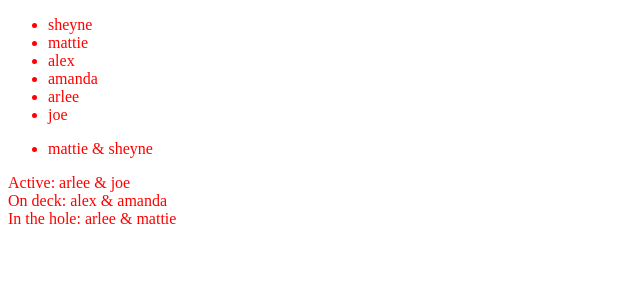
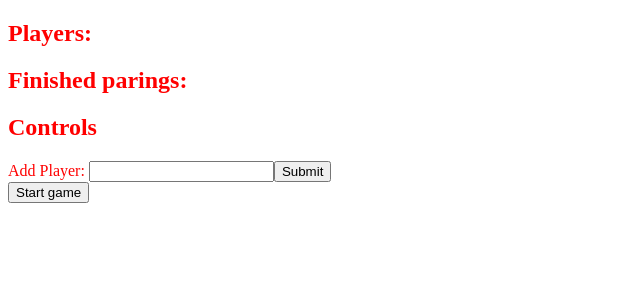
Before and after one commit to Sheyne/buzzle, a Next.js app: page / in a window 1280 px wide. Shown: the top 300 px of the page, without its empty margins (0-640 px from the left). Built offline with nearby package versions, Linux system fonts and the light colour scheme.

Commit message:
add basic logic

```diff
--- a/src/app/game.ts
+++ b/src/app/game.ts
@@ -1,6 +1,7 @@
-function choose<T>(xs: T[]): [T, number] {
+function choose<T>(xs: T[]): [T, number] | undefined {
+    if (xs.length === 0) { return undefined; }
     const index = Math.floor(Math.random() * xs.length);
-    return [xs[index], index]
+    return [xs[index]!, index]
 }
 
 function ordered(players: [string, string]) {
@@ -9,22 +10,37 @@ function ordered(players: [string, string]) {
     return sorted;
 }
 
+export class GameIsOver extends Error {};
+
 export class Game {
     constructor(
         public players: Set<string> = new Set(),
-        public buzzles: [string, string][] = []
+        public buzzles: [string, string][] = [],
+        private upcomingPairs: [string, string][] = [],
     ) {}
 
-    public copy(): Game {
-        return new Game(new Set(this.players), [...this.buzzles]);
+    public static fromJSON(state: {players: string[], buzzles: [string, string][], upcoming: [string, string][]}) {
+        return new Game(new Set(state.players), state.buzzles, state.upcoming);
+    }
+
+    public toJSON() {
+        return {players: [...this.players], buzzles: this.buzzles, upcoming: this.upcomingPairs};
     }
 
     public addPlayer(player: string) {
         this.players.add(player);
     }
 
-    public addRound(players: [string, string]) {
-        this.buzzles.push(ordered(players));
+    public addRound(players?: [string, string]) {
+        if (players != null) {
+            this.buzzles.push(ordered(players));
+        } else {
+            const next = this.upcoming.shift();
+            if (next == null) {
+                throw new GameIsOver();
+            }
+            this.addRound(next);
+        }
     }
 
     private buzzleCounts(): [string, number][] {
@@ -40,58 +56,73 @@ export class Game {
     }
 
     private isTooRecent(player: string) {
-        const mostRecentPair = this.buzzles[this.buzzles.length - 1];
-        return mostRecentPair.includes(player);
+        return this.upcomingPairs.flat().includes(player);
     }
 
-    private untilValid(getPlayers: () => [string, string]): [string, string] {
-        let choice: [string, string];
-        do {
-            choice = getPlayers();
-        } while (this.buzzles.find(([a, b]) => a === choice[0] && b === choice[1]));
-        return choice;
+    private untilValid(getPlayers: () => [string, string] | undefined): [string, string] | undefined {
+        for (let x = 0; x < 500 ; x += 1) {
+            const choice = getPlayers();
+            if (choice != null && !this.buzzles.find(([a, b]) => a === choice[0] && b === choice[1])) {
+                return choice;
+            }
+        };
+        return undefined;
     }
 
-    public findNextPairing() {
+    private findNextPairingInternal({diameter}: {diameter: number}) {
         const counts = this.buzzleCounts().filter(([player]) => !this.isTooRecent(player));
-        const secondPlayerCount = counts[1][1];
-        if (secondPlayerCount == null) {
-            // todo: no valid options
+        const secondPlayerCount = counts[1]?.[1];
+        const [firstPlayer, ...otherPlayers] = counts;
+        if (firstPlayer == null || secondPlayerCount == null) {
+            return undefined;
         }
-        const playersMatchingSecond = counts
-            .filter(([_, count]) => count === secondPlayerCount)
+
+        const playersMatchingSecond = otherPlayers
+            .filter(([_, count]) => count - diameter <= secondPlayerCount)
             .map(([player]) => player);
 
-        if (counts[0][1] === secondPlayerCount) {
+        if (firstPlayer[1] === secondPlayerCount) {
             // player 1 is the same as all the players matching second
             return this.untilValid(() => {
-                // todo: if we run out, look into more played players
-                const candidates = [...playersMatchingSecond];
-                const [player1, index] = choose(candidates);
+                const candidates = [firstPlayer[0], ...playersMatchingSecond];
+                const choice = choose(candidates);
+                if (!choice) return undefined;
+                const [player1, index] = choice;
                 candidates.splice(index, 1);
-                const [player2] = choose(candidates);
+                const choice2 = choose(candidates);
+                if (!choice2) return undefined;
+                const [player2] = choice2;
                 return ordered([player1, player2]);
             });
         } else {
             // player 1 is priority
             return this.untilValid(() => {
-                if (playersMatchingSecond.length === 0) {
-                    // todo: fetch more people
-                }
-                const [player, index] = choose(playersMatchingSecond);
+                const choice = choose(playersMatchingSecond);
+                if (!choice) return undefined;
+                const [player, index] = choice;
                 playersMatchingSecond.splice(index, 1);
-                return ordered([counts[0][0], player]);
+                return ordered([firstPlayer[0], player]);
             });
         }
     }
 
-    public upcoming(): [string, string][] {
-        const first = this.findNextPairing();
-        const next = this.copy();
-        next.addRound(first);
-        const second = next.findNextPairing();
-        const after = next.copy();
-        after.addRound(second);
-        return [first, second, after.findNextPairing()];
+    private findNextPairing() {
+        for (let diameter = 0; diameter < 3; diameter += 1) {
+            const attempt = this.findNextPairingInternal({diameter});
+            if (attempt) return attempt;
+        }
+    }
+
+    private calculateUpcoming() {
+        while (this.upcomingPairs.length < 3) {
+            const pair = this.findNextPairing();
+            if (!pair) { return; }
+            this.upcomingPairs.push(pair);
+        }
+    }
+
+    public get upcoming(): [string, string][] {
+        this.calculateUpcoming();
+        return this.upcomingPairs;
     }
 }
--- a/src/app/page.tsx
+++ b/src/app/page.tsx
@@ -1,35 +1,76 @@
+'use client'
+
 import styles from "./page.module.css";
 import {Game} from "./game";
+import { useState } from "react";
 
 export default function Home() {
-  const game = new Game();
-  game.addPlayer("sheyne");
-  game.addPlayer("mattie");
-  game.addPlayer("alex");
-  game.addPlayer("amanda");
-  game.addPlayer("arlee");
-  game.addPlayer("joe");
+  const [hasBegun, setHasBegun] = useState(false);
+  const [state, setState] = useState(() => new Game().toJSON());
+  const game = Game.fromJSON(state);
 
-  game.addRound(["sheyne", "mattie"]);
-
-  const [active, onDeck, inTheHole] = game.upcoming();
+  function existingParings() {
+  if (hasBegun) {
+    const [active, onDeck, inTheHole] = game.upcoming;
+    return (
+      <div>
+      <h2>Who's next?</h2>
+      { active != null ?  <div>Active: {active[0]} & {active[1]}</div> : ""}
+      { onDeck != null ?  <div>On deck: {onDeck[0]} & {onDeck[1]}</div> : ""}
+      { inTheHole != null ?  <div>In the hole: {inTheHole[0]} & {inTheHole[1]}</div> : ""}
+      </div>
+    )
+  } else {
+    return ""
+  }
+}
 
   return (
     <div className={styles.page}>
+      <h2>Players: </h2>
       <ul>
       {
         [...game.players.values()].map(player => (<li>{player}</li>))
       }
       </ul>
+      <h2>Finished parings: </h2>
       <ul>
         {
           game.buzzles.map(([player1, player2]) => (<li>{player1} & {player2}</li>))
         }
       </ul>
 
-      <div>Active: {active[0]} & {active[1]}</div>
-      <div>On deck: {onDeck[0]} & {onDeck[1]}</div>
-      <div>In the hole: {inTheHole[0]} & {inTheHole[1]}</div>
+      {
+        existingParings()
+      }
+
+      <h2>Controls</h2>
+      <form onSubmit={(e) => {
+        e.preventDefault();
+
+        const form = e.target as HTMLFormElement;
+        const formData = new FormData(form);
+        const formJson = Object.fromEntries(formData.entries());
+        form.querySelector("input")!.value = "";
+        const player = formJson.player as string;
+        if (player) {
+          game.addPlayer(player);
+          setState(game.toJSON());
+        }
+      }}>
+        <label>Add Player: <input name="player" type="text" /></label>
+        <input type="submit" />
+      </form>
+
+      {hasBegun ? (
+      <input type="button" value="Apply round" onClick={(e) => {
+        game.addRound();
+        setState(game.toJSON());
+      }}/>) : (
+        <input type="button" value="Start game" onClick={(e) => {
+          setHasBegun(true);
+        }}/>
+      ) }
     </div>
   );
 }
--- a/tsconfig.json
+++ b/tsconfig.json
@@ -4,6 +4,8 @@
     "allowJs": true,
     "skipLibCheck": true,
     "strict": true,
+    "noUncheckedIndexedAccess": true,
+    "noImplicitThis": true,
     "noEmit": true,
     "esModuleInterop": true,
     "module": "esnext",
```
